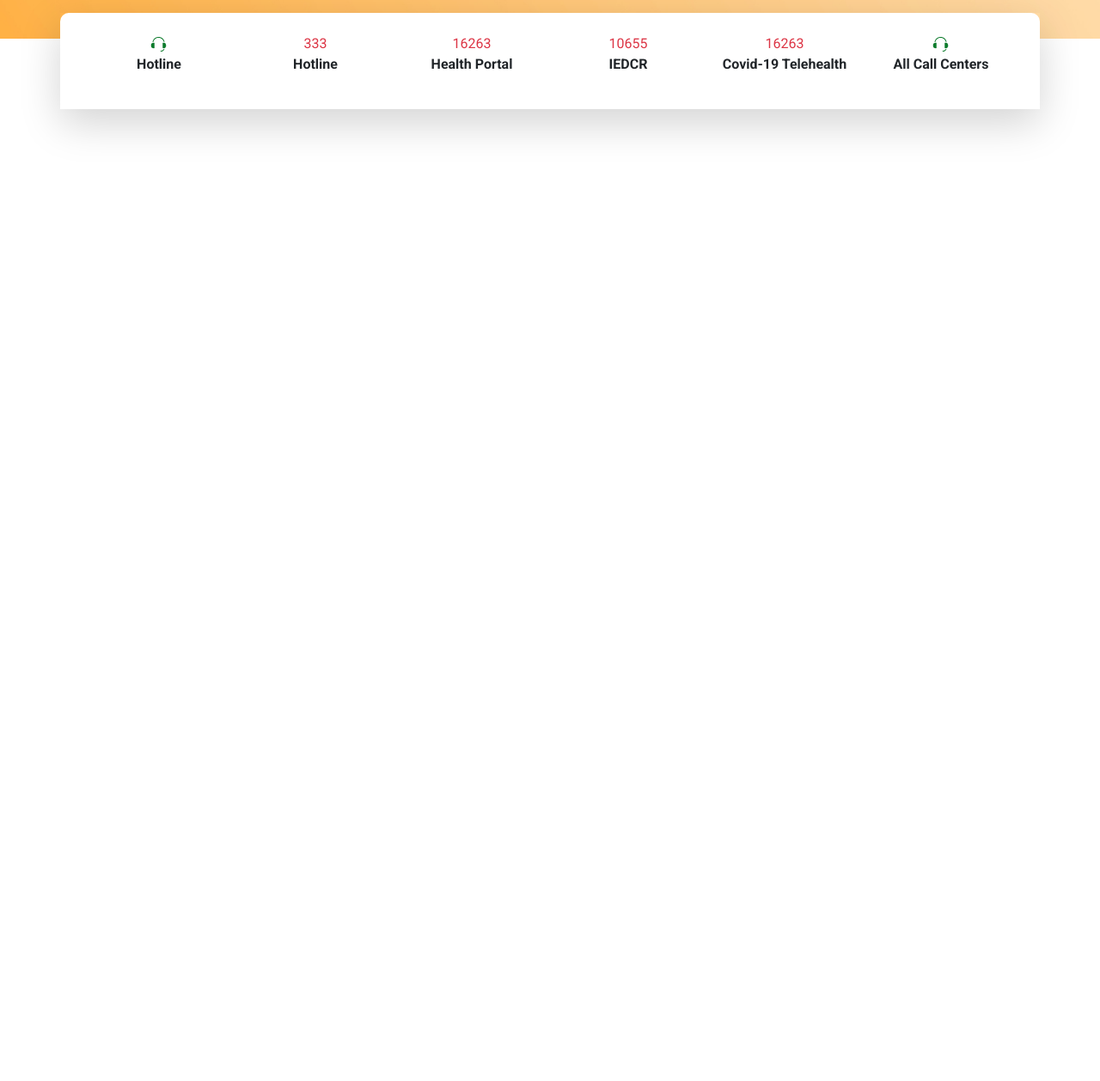
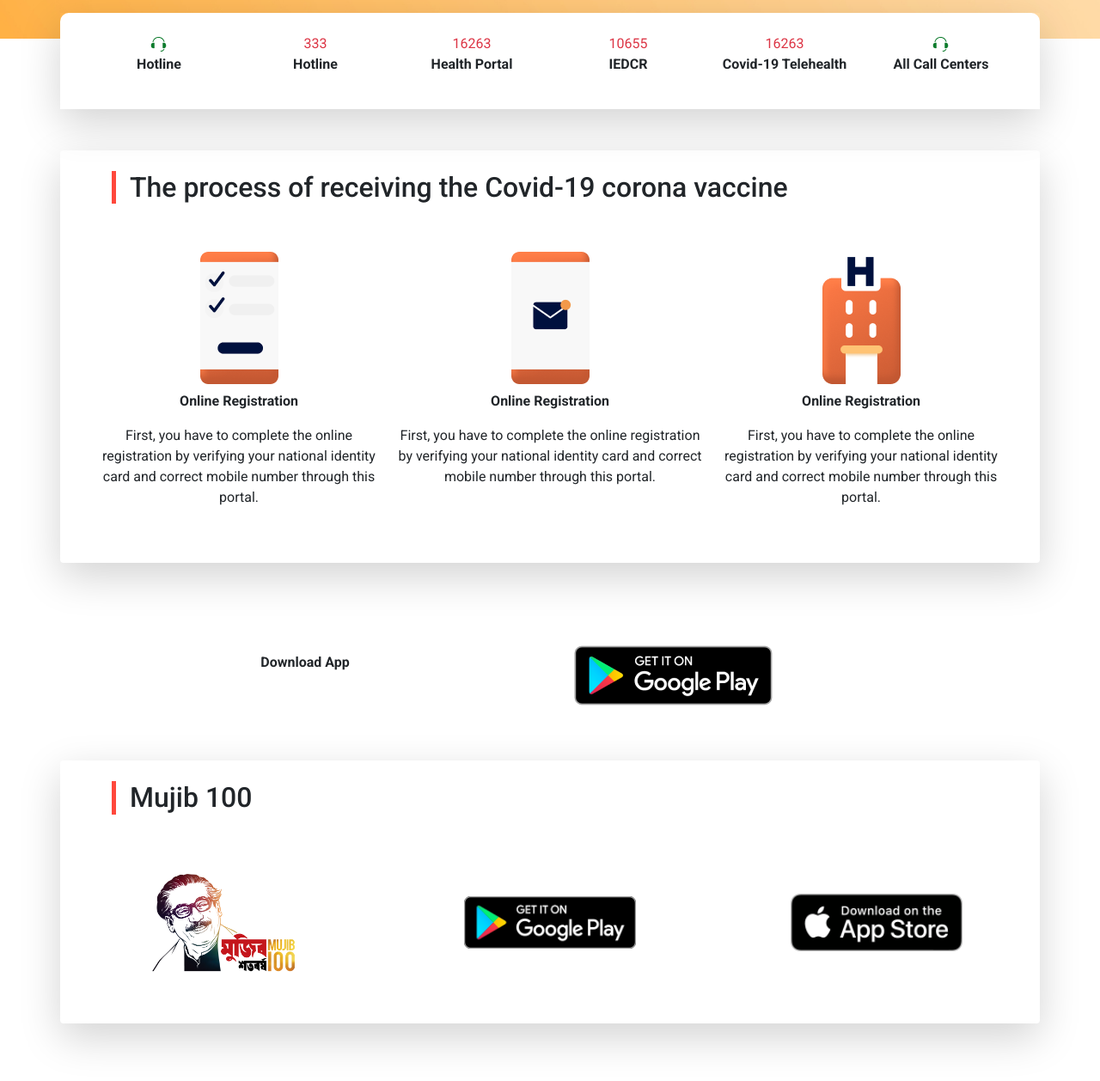
Before and after one commit to sm-jahangir/covid-19-surokkha-website-clone, a plain HTML site: page index.html in a window 1280 px wide. Shown: the part 570-1828 px from the top of the page at 86% size. Before the commit the page ends 800 px from the top, so only its background shows below. Drawn offline with Linux system fonts and the light colour scheme.

Commit message:
mujib100 compled

```diff
--- a/index.html
+++ b/index.html
@@ -142,8 +142,68 @@
         </div>
     </section>
 
+    <section class="process__receiving container shadow-lg pt-4 rounded pb-5">
+        <h2 class="ms-5 px-3">The process of receiving the Covid-19 corona vaccine</h2>
+        <div class="row gx-4 pt-5">
+            <div class="col-md-4 ps-5">
+                <div class="d-flex justify-content-md-center align-items-center text-center">
+                    <div>
+                        <img class="img-fluid" src="./assets/img/services-1.png" alt="">
+                        <p class="fw-bold pt-2">Online Registration</p>
+                        <p>First, you have to complete the online registration by verifying your national identity card and correct mobile number through this portal.</p>
+                    </div>
+                </div>
+            </div>
+            <div class="col-md-4">
+                <div class="d-flex justify-content-md-center align-items-center text-center">
+                    <div>
+                        <img class="img-fluid" src="./assets/img/services-2.png" alt="">
+                        <p class="fw-bold pt-2">Online Registration</p>
+                        <p>First, you have to complete the online registration by verifying your national identity card and correct mobile number through this portal.</p>
+                    </div>
+                </div>
+            </div>
+            <div class="col-md-4 pe-5">
+                <div class="d-flex justify-content-md-center align-items-center text-center">
+                    <div>
+                        <img class="img-fluid" src="./assets/img/services-3.png" alt="">
+                        <p class="fw-bold pt-2">Online Registration</p>
+                        <p>First, you have to complete the online registration by verifying your national identity card and correct mobile number through this portal.</p>
+                    </div>
+                </div>
+            </div>
+        </div>
+    </section>
 
 
+    <section class="play__store container pb-5">
+        <div class="row">
+            <div class="col-md-6">
+                <div class="d-flex justify-content-md-center pt-4">
+                    <p class="fw-bold">Download App</p>
+                </div>
+            </div>
+            <div class="col-md-6">
+                <img class="img-fluid" src="./assets/img/android-apps-download.png" alt="">
+            </div>
+        </div>
+    </section>
+
+
+    <section class="process__receiving container shadow-lg pt-4 rounded pb-5">
+        <h2 class="ms-5 px-3">Mujib 100</h2>
+        <div class="row gx-4 pt-5">
+            <div class="col-md-4 d-flex justify-content-md-center align-items-center">
+                <img class="img-fluid" width="200px" src="./assets/img/mujib100.png" alt="">
+            </div>
+            <div class="col-md-4 d-flex justify-content-md-center align-items-center">
+                <img class="img-fluid" width="200px" src="./assets/img/android-app-store.png" alt="">
+            </div>
+            <div class="col-md-4 d-flex justify-content-md-center align-items-center">
+                <img class="img-fluid" width="200px" src="./assets/img/ios store.png" alt="">
+            </div>
+        </div>
+    </section>
 
 
     <script src="./assets/js/bootstrap.bundle.min.js"></script>
--- a/style.css
+++ b/style.css
@@ -49,3 +49,11 @@ body {
     border-radius: 10px;
     margin-top: -30px;
 }
+.process__receiving {
+    padding-bottom: 20px;
+    padding-top: 20px;
+    margin-bottom: 80px;
+}
+.process__receiving h2 {
+    border-left: 5px solid #FF483C;
+}
```
Also changed, not shown: assets/img/android-app-store.png (added), assets/img/android-apps-download.png (renamed from assets/img/android apps download.png), assets/img/mujib100.png (added), assets/img/services-1.png (renamed from assets/img/services 1.png), assets/img/services-2.png (renamed from assets/img/services 2.png), assets/img/services-3.png (renamed from assets/img/cell-3.f10f9271.png).
